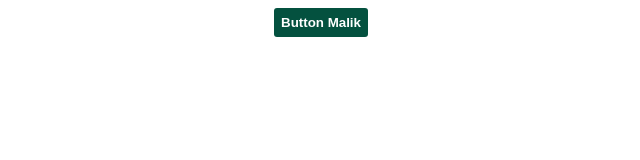
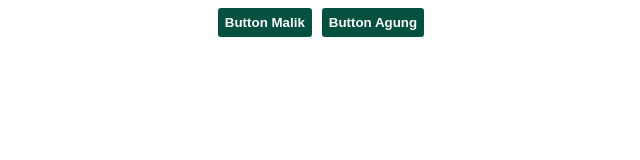
Before and after one commit to mallexibra/cobaGIT, a plain HTML site: page index.html in a window 1280 px wide. Shown: the whole page, without its empty margins (319-959 px from the left). Drawn offline with Linux system fonts and the light colour scheme.

Commit message:
add button

```diff
--- a/index.html
+++ b/index.html
@@ -1,17 +1,19 @@
 <!DOCTYPE html>
 <html lang="en">
+
 <head>
     <meta charset="UTF-8">
     <meta http-equiv="X-UA-Compatible" content="IE=edge">
     <meta name="viewport" content="width=device-width, initial-scale=1.0">
     <title>Coba Git</title>
     <style>
-        .container{
+        .container {
             display: flex;
             justify-content: center;
             column-gap: 10px;
         }
-        button{
+
+        button {
             padding: 7px;
             border-radius: 3px;
             border: none;
@@ -21,9 +23,12 @@
         }
     </style>
 </head>
+
 <body>
     <div class="container">
         <button type="submit">Button Malik</button>
+        <button type="submit">Button Agung</button>
     </div>
 </body>
+
 </html>
```
